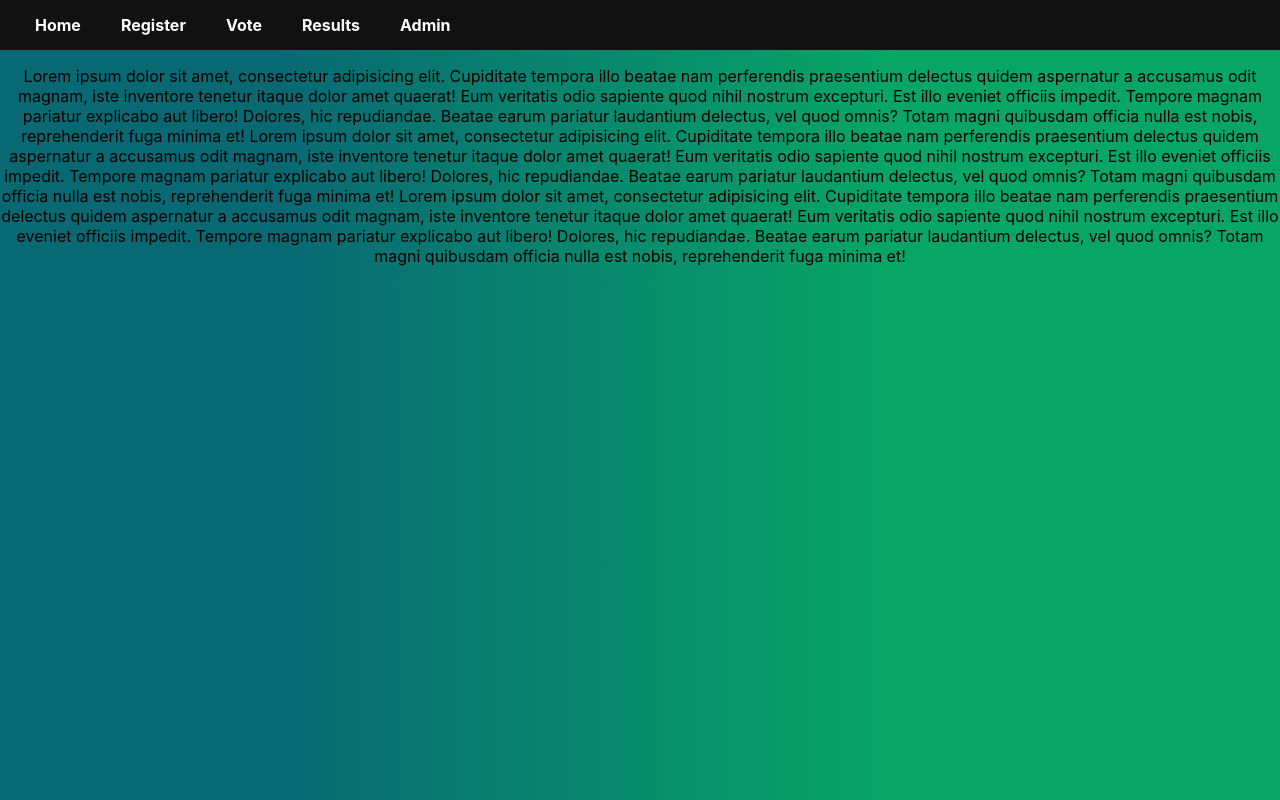
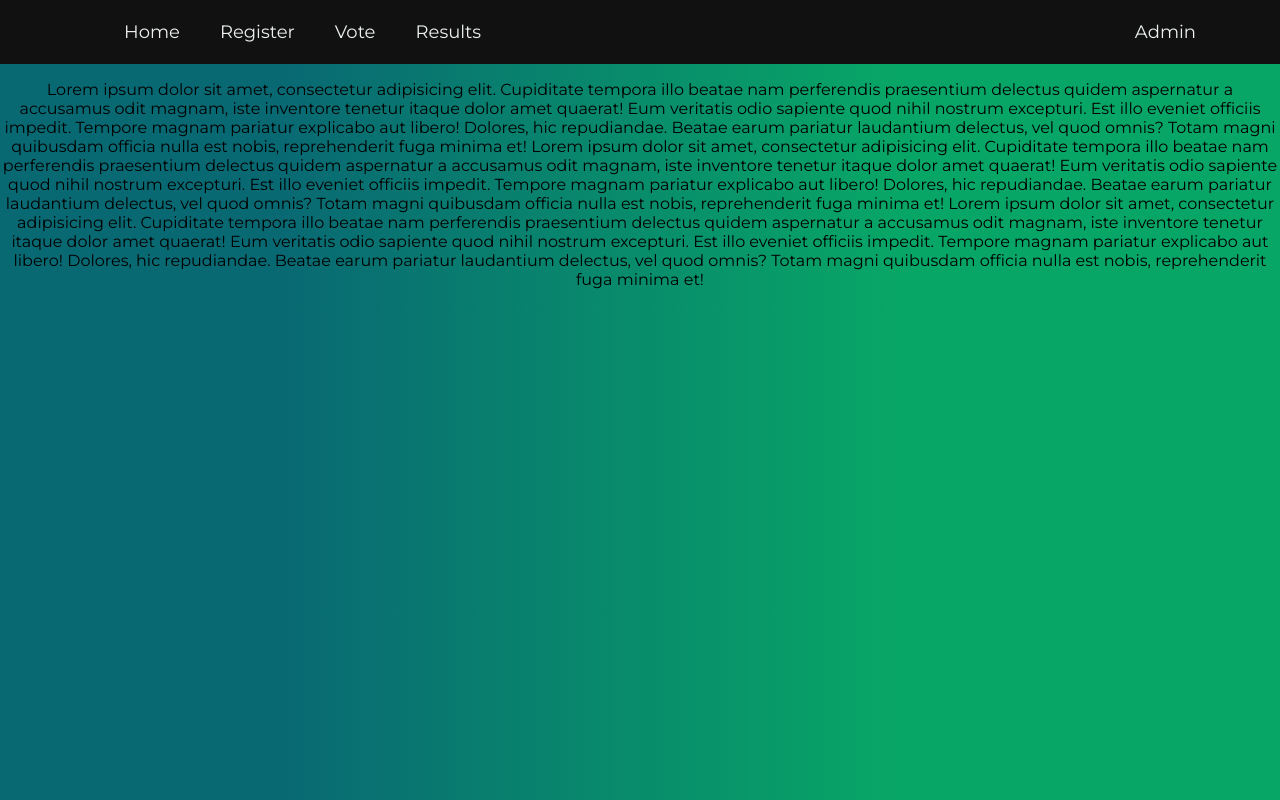
Before and after one commit to dilbwagsingh/secure-evoting, a React (Create React App) app in the folder secure-elections-CTF-only/frontend/: page /#/ in a window 1280 px wide. Built offline with nearby package versions, Linux system fonts and the light colour scheme.

Commit message:
Navbar styling added

```diff
--- a/secure-elections-CTF-only/frontend/src/components/admin.js
+++ b/secure-elections-CTF-only/frontend/src/components/admin.js
@@ -4,7 +4,7 @@ function Admin() {
   return (
     <div>
       <form
-        class="container"
+        className="container"
         action="/server-side-admin-login-page"
         method="post"
       >
--- a/secure-elections-CTF-only/frontend/src/components/navbar.css
+++ b/secure-elections-CTF-only/frontend/src/components/navbar.css
@@ -1,17 +1,35 @@
-ul.header li {
-  list-style-type: none;
-  margin: 0;
+@import url("https://fonts.googleapis.com/css2?family=Montserrat&display=swap");
+
+li,
+a {
+  font-family: "Montserrat", sans-serif;
+  color: #ecf0f1;
+  font-size: 18px;
+  font-weight: 500;
+  text-decoration: none;
 }
-ul.header {
+
+header {
   display: flex;
-  flex-direction: row;
+  justify-content: space-between;
+  align-items: center;
   background-color: #111;
-  padding: 15px;
-  margin: 0;
+  padding: 5px 5%;
 }
-ul.header li a {
-  color: #fff;
-  font-weight: bold;
-  text-decoration: none;
-  padding: 20px;
+
+.nav_links {
+  list-style: none;
 }
+
+.nav_links li {
+  display: inline-block;
+  padding: 0 20px;
+}
+
+.nav_links li a {
+  transition: all 0.3s ease 0s;
+}
+
+.nav_links li a:hover {
+  color: #0e8b99;
+}
--- a/secure-elections-CTF-only/frontend/src/components/navbar.js
+++ b/secure-elections-CTF-only/frontend/src/components/navbar.js
@@ -4,8 +4,9 @@ import { NavLink } from "react-router-dom";
 
 function Navbar() {
   return (
-    <div>
-      <ul className="header">
+    <header>
+      <nav>
+        <ul className="nav_links">
           <li>
             <NavLink to="/">Home</NavLink>
           </li>
@@ -18,11 +19,16 @@ function Navbar() {
           <li>
             <NavLink to="/results">Results</NavLink>
           </li>
+        </ul>
+      </nav>
+      <nav>
+        <ul className="nav_links">
           <li>
             <NavLink to="/admin">Admin</NavLink>
           </li>
         </ul>
-    </div>
+      </nav>
+    </header>
   );
 }
 
--- a/secure-elections-CTF-only/frontend/src/components/register.js
+++ b/secure-elections-CTF-only/frontend/src/components/register.js
@@ -13,7 +13,7 @@ function Register() {
       <div>
         <h3>Fill out your details:</h3>
         <form
-          class="container"
+          className="container"
           action="/server-side-register-page"
           method="post"
         >
--- a/secure-elections-CTF-only/frontend/src/components/vote.js
+++ b/secure-elections-CTF-only/frontend/src/components/vote.js
@@ -3,7 +3,8 @@ import React from "react";
 function Vote() {
   return (
     <div>
-      <form class="container">
+      <h3>Fill the required info:</h3>
+      <form className="container">
         <label>Enter your choice:</label> <br />
         <input type="text" id="choice" name="choice" spellCheck="false" />
         <br />
--- a/secure-elections-CTF-only/frontend/src/index.css
+++ b/secure-elections-CTF-only/frontend/src/index.css
@@ -1,12 +1,12 @@
+@import url("https://fonts.googleapis.com/css2?family=Montserrat&display=swap");
+
 * {
   box-sizing: border-box;
 }
 
 body {
   margin: 0;
-  font-family: -apple-system, BlinkMacSystemFont, "Segoe UI", "Roboto", "Oxygen",
-    "Ubuntu", "Cantarell", "Fira Sans", "Droid Sans", "Helvetica Neue",
-    sans-serif;
+  font-family: "Montserrat", sans-serif;
   -webkit-font-smoothing: antialiased;
   -moz-osx-font-smoothing: grayscale;
   background: rgb(9, 105, 115);
```
Lines whose indentation alone changed are shown as unchanged.
